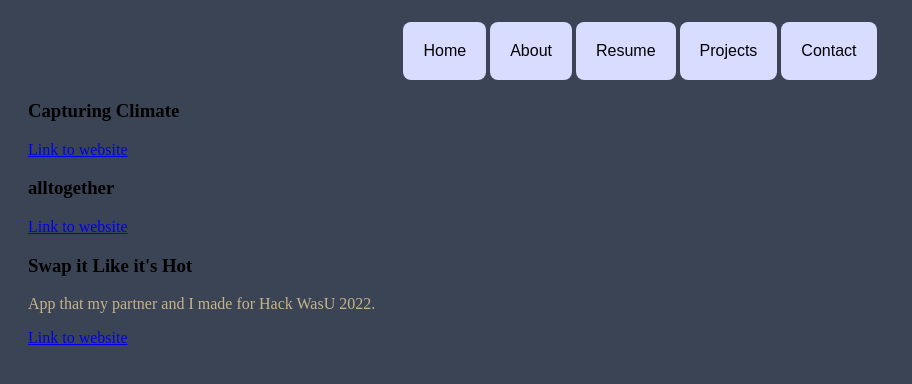
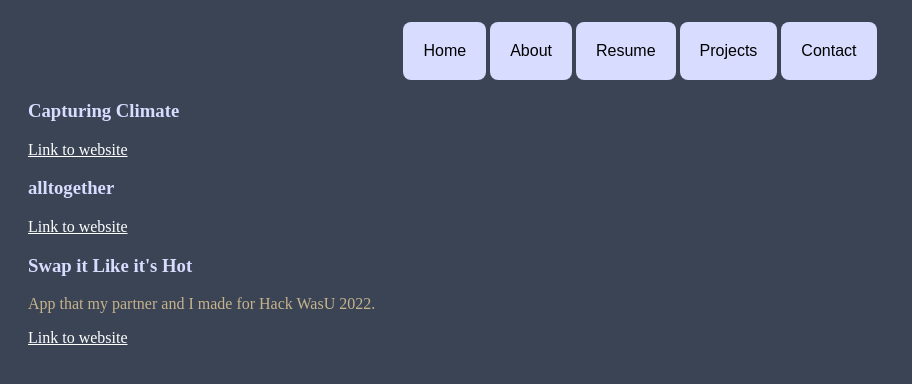
Before and after one commit to scarlettpatton/scarlettpatton.github.io, a plain HTML site: page projects.html in a window 1280 px wide. Shown: the part 62-446 px from the top of the page, without its empty margins (0-912 px from the left). Drawn offline with Linux system fonts and the light colour scheme.

Commit message:
update css, projects

```diff
--- a/styles.css
+++ b/styles.css
@@ -55,3 +55,9 @@ p {
     width: 365px;
     border-radius: 50%;
 }
+a {
+    color: white;
+}
+h3 {
+    color: #D8DCFF;
+}
```
Also changed, not shown: resume.html (+1 -1 lines), 3 other files.
